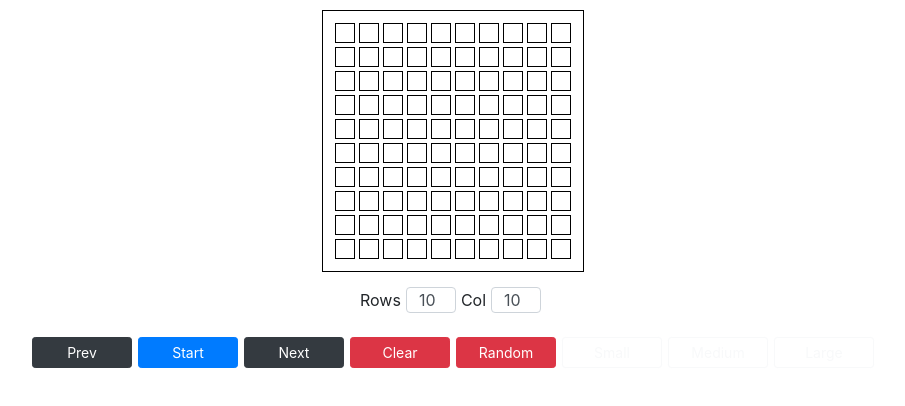
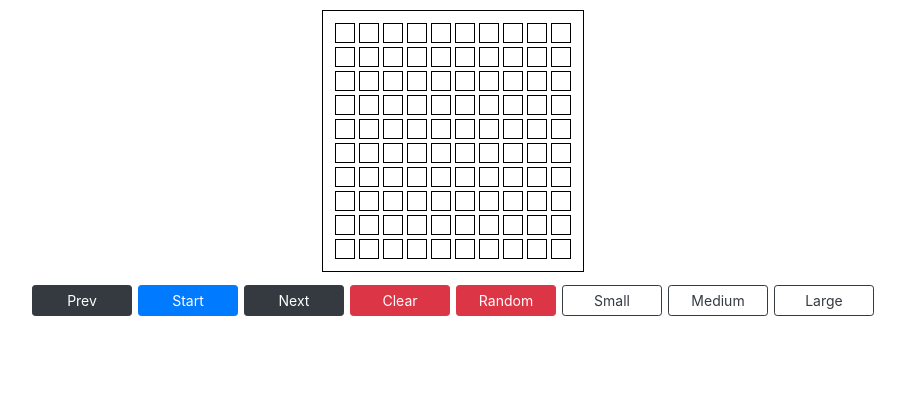
Before and after one commit to curtisyungen/conway, a React (Create React App) app: page / in a window 1280 px wide. Shown: the top 406 px of the page, without its empty margins (187-1092 px from the left). Built offline with nearby package versions, Linux system fonts and the light colour scheme.

Commit message:
Update board.js

```diff
--- a/src/components/Board/board.js
+++ b/src/components/Board/board.js
@@ -22,15 +22,6 @@ class Board extends Component {
             numCols: 10,
         }, () => {
             this.getCells();
-        });
-    }
-
-    // Handles changes to input form (rows & columns)
-    handleInputChange = (event) => {
-        const { name, value } = event.target;
-
-        this.setState({
-            [name]: value,
         });
     }
 
@@ -285,37 +276,6 @@ class Board extends Component {
                         ))}
                     </div>
 
-                    {/* ROW & COL ADJUSTMENT */}
-
-                    <form className="boardForm">
-                        <div className="form-group group-inline-block">
-                            <span>Rows</span>
-                            <input
-                                autoComplete="off"
-                                name="numRows"
-                                type="text"
-                                className="form-control boardSize"
-                                id="boardHeight"
-                                onChange={this.handleInputChange}
-                                defaultValue={10}
-                                max={25}
-                            />
-                        </div>
-                        <div className="form-group group-inline-block">
-                            <span>Col</span>
-                            <input
-                                autoComplete="off"
-                                name="numCols"
-                                type="text"
-                                className="form-control boardSize"
-                                id="boardWidth"
-                                onChange={this.handleInputChange}
-                                defaultValue={10}
-                                max={25}
-                            />
-                        </div>
-                    </form>
-
                     {/* CONTROL BUTTONS */}
 
                     <div className="formBtns">
@@ -350,19 +310,19 @@ class Board extends Component {
                             Random
                         </button>
                         <button
-                            className="btn btn-outline-light btn-sm formBtn"
+                            className="btn btn-outline-dark btn-sm formBtn"
                             onClick={(event) => {event.preventDefault(); this.setSize(3, 3);}}
                         >
                             Small
                         </button>
                         <button
-                            className="btn btn-outline-light btn-sm formBtn"
+                            className="btn btn-outline-dark btn-sm formBtn"
                             onClick={(event) => {event.preventDefault(); this.setSize(10, 10);}}
                         >
                             Medium
                         </button>
                         <button
-                            className="btn btn-outline-light btn-sm formBtn"
+                            className="btn btn-outline-dark btn-sm formBtn"
                             onClick={(event) => {event.preventDefault(); this.setSize(25, 25);}}
                         >
                             Large
```
